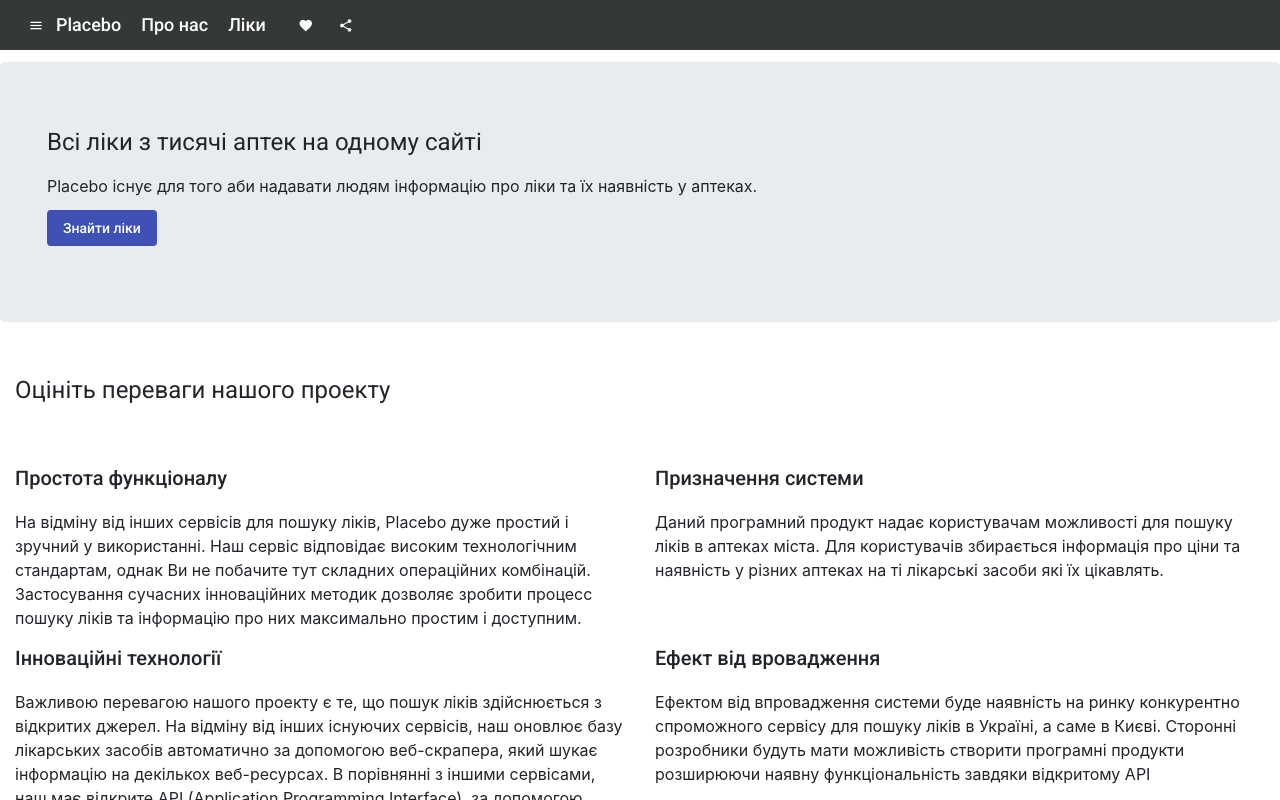
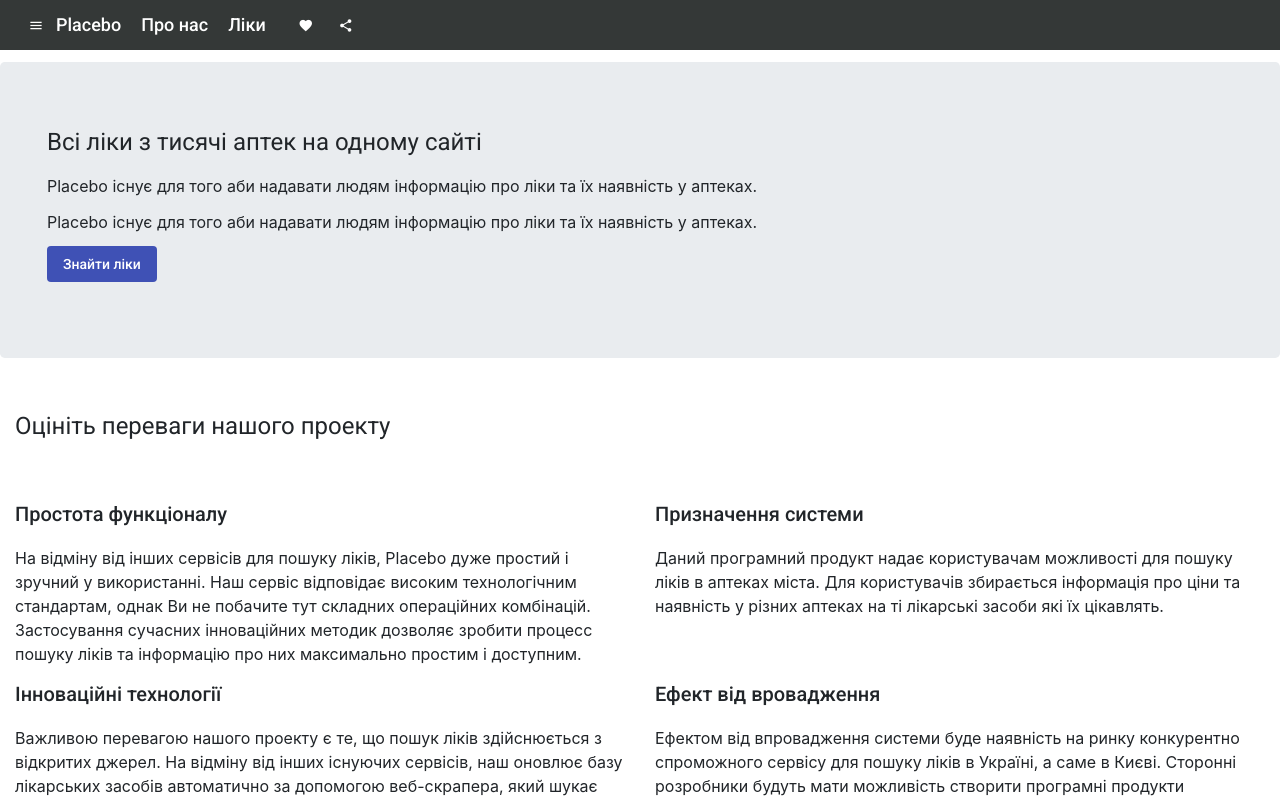
Before and after one commit to knu-4-tochanenko/Placebo.ua, an Angular app in the folder frontend/: page /main in a window 1280 px wide. Shown: the top 800 px of the page. Built offline with nearby package versions, Linux system fonts and the light colour scheme.

Commit message:
Add useless line

```diff
--- a/frontend/src/app/component/main/main.component.html
+++ b/frontend/src/app/component/main/main.component.html
@@ -69,6 +69,9 @@
     Placebo існує для того аби надавати людям інформацію про ліки та їх наявність у аптеках.
    </p>
    <p>
+    Placebo існує для того аби надавати людям інформацію про ліки та їх наявність у аптеках.
+   </p>
+   <p>
    <a routerLink="/drugs" routerLinkActive="active"><button mat-flat-button color="primary">Знайти ліки</button></a>
    </p>
    </div>
```
